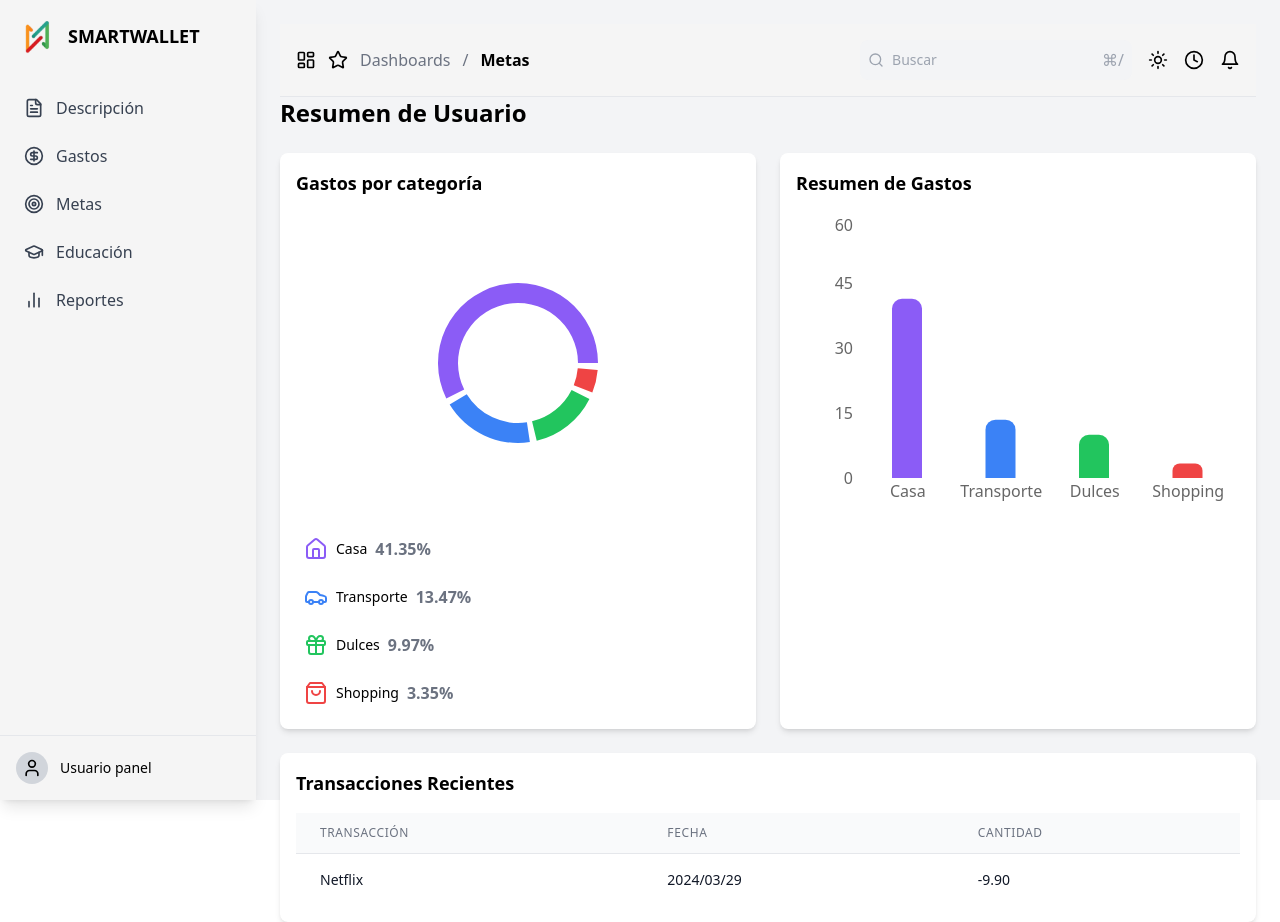
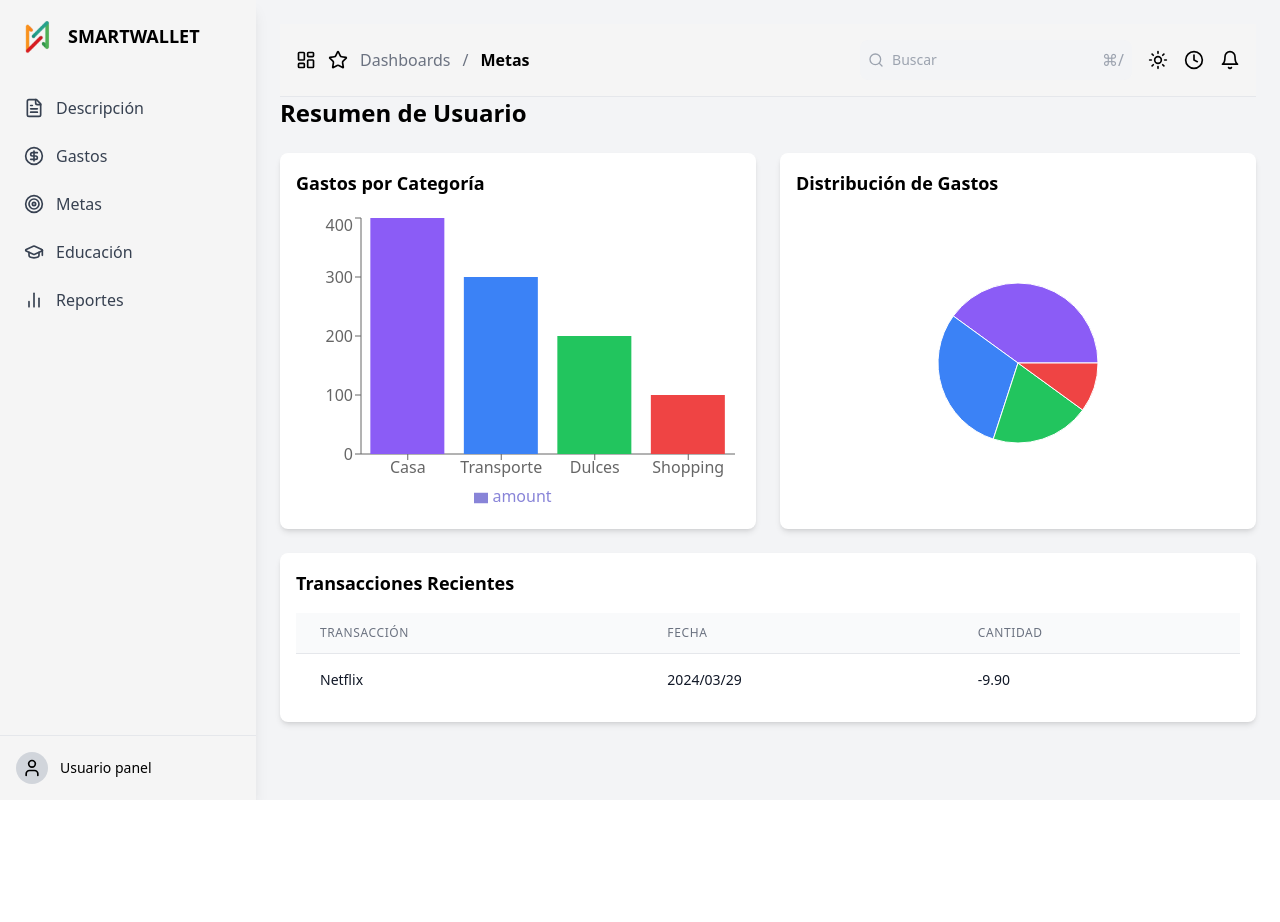
Before and after one commit to LiliAbi-ne/SmartWallet-Front, a React (Vite) app: page /user-overview in a window 1280 px wide. After the commit the page ends 800 px from the top, so only its background shows below. Built offline with nearby package versions, Linux system fonts and the light colour scheme.

Commit message:
Actualizacion de Graficas

```diff
--- a/src/Pages/UserOverviewPage.jsx
+++ b/src/Pages/UserOverviewPage.jsx
@@ -1,16 +1,22 @@
 import { Button } from "../components/ui/button";
 import Sidebar from "../components/ui/Componentes/Sidebar";
 import Header from "../components/ui/Componentes/Header";
-import { BarChart, Bar, Cell, Pie, PieChart, ResponsiveContainer, XAxis, YAxis, Tooltip } from "recharts";
+import { BarChart, Bar, Cell, Pie, PieChart, ResponsiveContainer, XAxis, YAxis, Tooltip, Legend } from "recharts";
 import { Table, TableBody, TableCell, TableHead, TableHeader, TableRow } from "../components/ui/Componentes/table";
-import { Home, Car, Gift, ShoppingBag } from "lucide-react"; // Ejemplos de iconos, puedes cambiarlos según tus necesidades
 
 // Datos de ejemplo para los gráficos
 const expenseData = [
-  { name: "Casa", value: 41.35, color: "#8b5cf6", icon: <Home /> },
-  { name: "Transporte", value: 13.47, color: "#3b82f6", icon: <Car /> },
-  { name: "Dulces", value: 9.97, color: "#22c55e", icon: <Gift /> },
-  { name: "Shopping", value: 3.35, color: "#ef4444", icon: <ShoppingBag /> },
+  { name: "Casa", value: 400 },
+  { name: "Transporte", value: 300 },
+  { name: "Dulces", value: 200 },
+  { name: "Shopping", value: 100 },
+];
+
+const expenseCategories = [
+  { name: "Casa", amount: 400 },
+  { name: "Transporte", amount: 300 },
+  { name: "Dulces", amount: 200 },
+  { name: "Shopping", amount: 100 },
 ];
 
 export default function UserOverviewPage() {
@@ -25,53 +31,36 @@ export default function UserOverviewPage() {
 
         {/* Sección de gráficos */}
         <div className="grid grid-cols-1 md:grid-cols-2 gap-6 mb-6">
-          {/* Gráfico circular futurista */}
+          {/* Gráfico de barras */}
           <div className="bg-white p-4 shadow-md rounded-lg">
-            <h2 className="text-lg font-semibold mb-4">Gastos por categoría</h2>
+            <h2 className="text-lg font-semibold mb-4">Gastos por Categoría</h2>
             <ResponsiveContainer width="100%" height={300}>
-              <PieChart>
-                <Pie
-                  data={expenseData}
-                  dataKey="value"
-                  nameKey="name"
-                  cx="50%"
-                  cy="50%"
-                  innerRadius={60}
-                  outerRadius={80}
-                  paddingAngle={5}
-                  stroke="none"
-                >
-                  {expenseData.map((entry, index) => (
-                    <Cell key={`cell-${index}`} fill={entry.color} />
-                  ))}
-                </Pie>
-              </PieChart>
-            </ResponsiveContainer>
-            <div className="mt-4 space-y-2">
-              {expenseData.map((category, index) => (
-                <div key={index} className="flex items-center space-x-2 p-2 rounded-lg hover:bg-gray-100 transition-colors">
-                  <span className="text-xl" style={{ color: category.color }}>{category.icon}</span>
-                  <span className="text-sm font-medium">{category.name}</span>
-                  <span className="ml-auto text-gray-500 font-semibold">{category.value}%</span>
-                </div>
-              ))}
-            </div>
-          </div>
-
-          {/* Gráfico de barras futurista */}
-          <div className="bg-white p-4 shadow-md rounded-lg">
-            <h2 className="text-lg font-semibold mb-4">Resumen de Gastos</h2>
-            <ResponsiveContainer width="100%" height={300}>
-              <BarChart data={expenseData} barSize={30}>
-                <XAxis dataKey="name" axisLine={false} tickLine={false} />
-                <YAxis axisLine={false} tickLine={false} />
-                <Tooltip cursor={{ fill: 'rgba(0, 0, 0, 0.1)' }} />
-                <Bar dataKey="value" radius={[10, 10, 0, 0]}>
-                  {expenseData.map((entry, index) => (
-                    <Cell key={`cell-${index}`} fill={entry.color} />
+              <BarChart data={expenseCategories}>
+                <XAxis dataKey="name" />
+                <YAxis />
+                <Tooltip />
+                <Legend />
+                <Bar dataKey="amount" fill="#8884d8">
+                  {expenseCategories.map((entry, index) => (
+                    <Cell key={`cell-${index}`} fill={["#8b5cf6", "#3b82f6", "#22c55e", "#ef4444"][index % 4]} />
                   ))}
                 </Bar>
               </BarChart>
+            </ResponsiveContainer>
+          </div>
+
+          {/* Gráfico circular */}
+          <div className="bg-white p-4 shadow-md rounded-lg">
+            <h2 className="text-lg font-semibold mb-4">Distribución de Gastos</h2>
+            <ResponsiveContainer width="100%" height={300}>
+              <PieChart>
+                <Pie data={expenseData} dataKey="value" nameKey="name" cx="50%" cy="50%" outerRadius={80} fill="#8884d8">
+                  {expenseData.map((entry, index) => (
+                    <Cell key={`cell-${index}`} fill={["#8b5cf6", "#3b82f6", "#22c55e", "#ef4444"][index % 4]} />
+                  ))}
+                </Pie>
+                <Tooltip />
+              </PieChart>
             </ResponsiveContainer>
           </div>
         </div>
```
